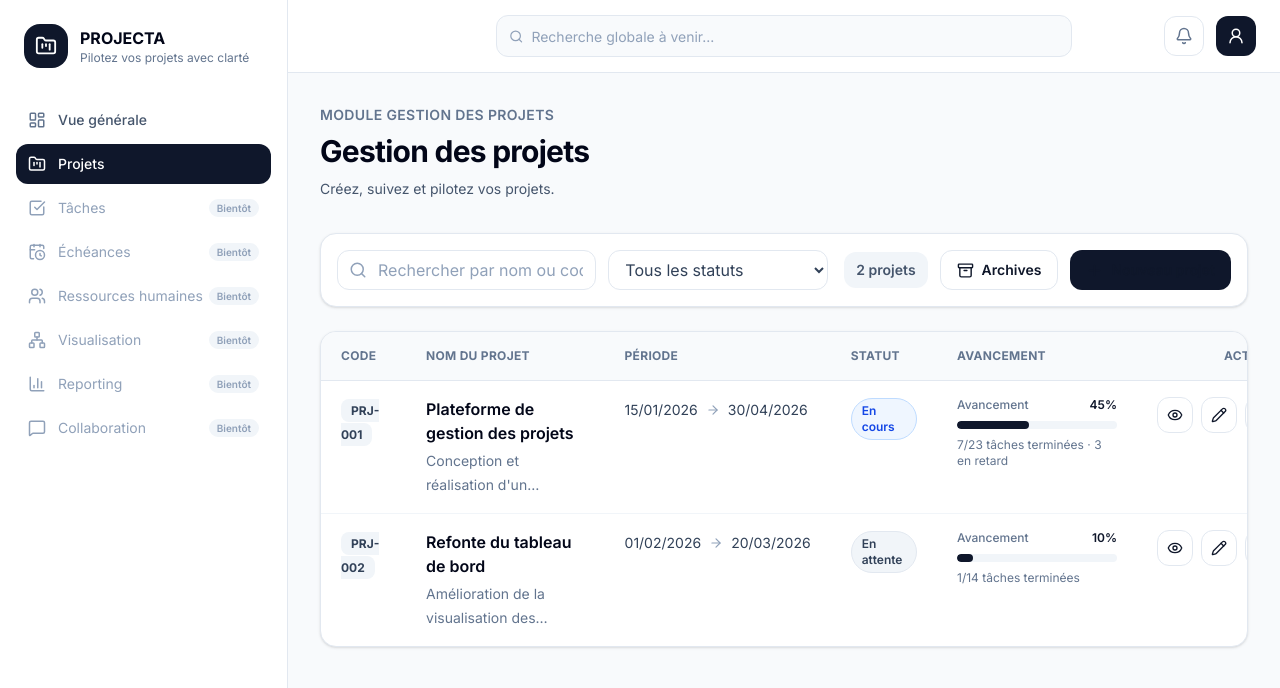
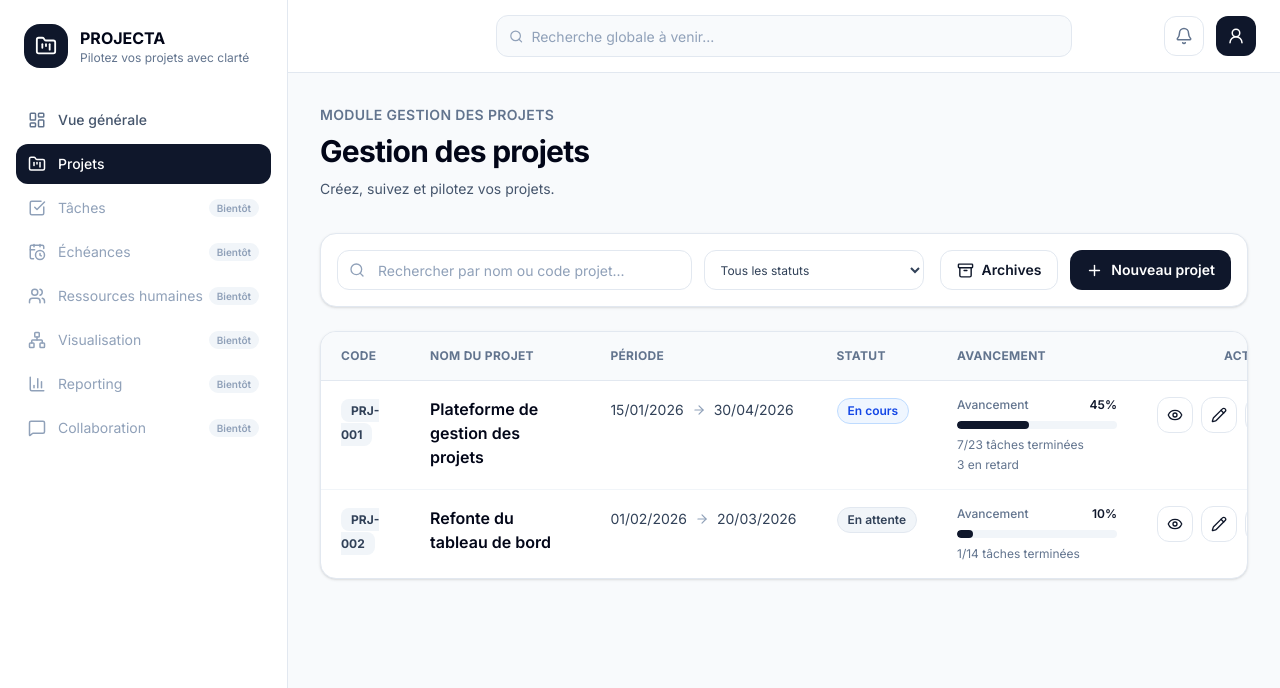
Before and after one commit to Mouad45-bit/project-management-system, a Next.js app in the folder frontend/: page /projects in a window 1280 px wide. Shown: the top 688 px of the page. Built offline with nearby package versions, Linux system fonts and the light colour scheme.

Commit message:
style(projects-list): refine projects list UI

```diff
--- a/frontend/src/components/projects/ProjectActionButtons.tsx
+++ b/frontend/src/components/projects/ProjectActionButtons.tsx
@@ -36,7 +36,7 @@ export function ProjectActionButtons
             <button
                 type="button"
                 onClick={() => onArchive(projectId)}
-                className="inline-flex h-9 w-9 items-center justify-center rounded-xl border border-slate-200 bg-white text-slate-500 transition hover:border-amber-200 hover:bg-amber-50 hover:text-amber-700"
+                className="inline-flex cursor-pointer h-9 w-9 items-center justify-center rounded-xl border border-slate-200 bg-white text-slate-500 transition hover:border-amber-200 hover:bg-amber-50 hover:text-amber-700"
                 title="Archiver"
             >
                 <Archive size={16} />
--- a/frontend/src/components/projects/ProjectFilters.tsx
+++ b/frontend/src/components/projects/ProjectFilters.tsx
@@ -32,7 +32,7 @@ export function ProjectFilters
                 <div className="grid flex-1 gap-3 md:grid-cols-[1fr_220px]">
                     <div className="relative">
                         <Search
-                            size={18}
+                            size={16}
                             className="pointer-events-none absolute left-3 top-1/2 -translate-y-1/2 text-slate-400"
                         />
                         <Input
@@ -48,7 +48,8 @@ export function ProjectFilters
                         onChange={(event) =>
                             onStatusChange(event.target.value as ProjectStatusFilter)
                         }
-                        className="h-10 rounded-xl border border-slate-200 bg-white px-3 text-sm font-medium text-slate-700 outline-none transition focus:border-slate-400 focus:ring-4 focus:ring-slate-100"
+                        style={{ fontSize: "12px" }}
+                        className="h-10 rounded-xl border border-slate-200 bg-white px-3 font-medium text-slate-700 outline-none transition focus:border-slate-400 focus:ring-4 focus:ring-slate-100"
                     >
                         <option value="ALL">Tous les statuts</option>
                         {PROJECT_STATUS_OPTIONS.map((option) => (
@@ -60,10 +61,6 @@ export function ProjectFilters
                 </div>
 
                 <div className="flex flex-wrap items-center gap-3">
-                    <div className="rounded-xl bg-slate-100 px-3 py-2 text-sm font-semibold text-slate-600">
-                        {totalElements} projet{totalElements > 1 ? "s" : ""}
-                    </div>
-
                     <Link
                         href="/projects/archives"
                         className="inline-flex h-10 items-center justify-center gap-2 rounded-xl border border-slate-200 bg-white px-4 text-sm font-semibold text-slate-700 transition hover:bg-slate-50"
@@ -74,10 +71,10 @@ export function ProjectFilters
 
                     <Link
                         href="/projects/create"
-                        className="inline-flex h-10 items-center justify-center gap-2 rounded-xl bg-slate-900 px-4 text-sm font-semibold text-white transition hover:bg-slate-700"
+                        className="inline-flex h-10 items-center justify-center gap-2 rounded-xl bg-slate-900 px-4 text-sm font-semibold text-white transition hover:bg-slate-800"
                     >
-                        <Plus size={17} />
-                        Nouveau projet
+                        <Plus size={17} className="text-white" />
+                        <span className="text-white">Nouveau projet</span>
                     </Link>
                 </div>
             </div>
--- a/frontend/src/components/projects/ProjectStatusBadge.tsx
+++ b/frontend/src/components/projects/ProjectStatusBadge.tsx
@@ -20,7 +20,7 @@ export function ProjectStatusBadge
     return (
         <span
             className={cn(
-                "inline-flex items-center rounded-full border px-2.5 py-1 text-xs font-semibold",
+                "inline-flex shrink-0 whitespace-nowrap items-center rounded-full border px-2.5 py-1 text-xs font-semibold",
                 getProjectStatusClassName(status),
                 className,
             )}
--- a/frontend/src/components/projects/ProjectTable.tsx
+++ b/frontend/src/components/projects/ProjectTable.tsx
@@ -61,9 +61,9 @@ export function ProjectTable({ projects, onArchive }: ProjectTableProps) {
                             className="transition hover:bg-slate-50/80"
                         >
                             <td className="px-5 py-4 align-top">
-                  <span className="rounded-lg bg-slate-100 px-2.5 py-1 text-xs font-bold text-slate-700">
-                    {project.code}
-                  </span>
+                                <span className="rounded-lg bg-slate-100 px-2.5 py-1 text-xs font-bold text-slate-700">
+                                    {project.code}
+                                </span>
                             </td>
 
                             <td className="px-5 py-4 align-top">
@@ -71,11 +71,6 @@ export function ProjectTable({ projects, onArchive }: ProjectTableProps) {
                                     <p className="font-semibold text-slate-950">
                                         {project.name}
                                     </p>
-                                    {project.shortDescription ? (
-                                        <p className="mt-1 line-clamp-2 max-w-md text-sm leading-6 text-slate-500">
-                                            {project.shortDescription}
-                                        </p>
-                                    ) : null}
                                 </div>
                             </td>
 
@@ -96,12 +91,15 @@ export function ProjectTable({ projects, onArchive }: ProjectTableProps) {
                                         value={project.progressPercent}
                                         showLabel
                                     />
-                                    <p className="mt-2 text-xs text-slate-500">
-                                        {project.tasksDone}/{project.tasksTotal} tâches terminées
-                                        {project.tasksLate > 0
-                                            ? ` · ${project.tasksLate} en retard`
-                                            : ""}
-                                    </p>
+                                    <div className="mt-2 space-y-1 text-xs text-slate-500">
+                                        <p>
+                                            {project.tasksDone}/{project.tasksTotal} tâches terminées
+                                        </p>
+
+                                        {project.tasksLate > 0 ? (
+                                            <p>{project.tasksLate} en retard</p>
+                                        ) : null}
+                                    </div>
                                 </div>
                             </td>
 
--- a/frontend/src/components/ui/Input.tsx
+++ b/frontend/src/components/ui/Input.tsx
@@ -9,7 +9,7 @@ export function Input({ className, ...props }: InputProps) {
     return (
         <input
             className={cn(
-                "h-10 w-full rounded-xl border border-slate-200 bg-white px-3 text-sm text-slate-900 outline-none transition placeholder:text-slate-400 focus:border-slate-400 focus:ring-4 focus:ring-slate-100",
+                "h-10 w-full rounded-xl border border-slate-200 bg-white px-3 text-sm text-slate-900 outline-none transition placeholder:text-sm placeholder:text-slate-400 focus:border-slate-400 focus:ring-4 focus:ring-slate-100",
                 className,
             )}
             {...props}
```
